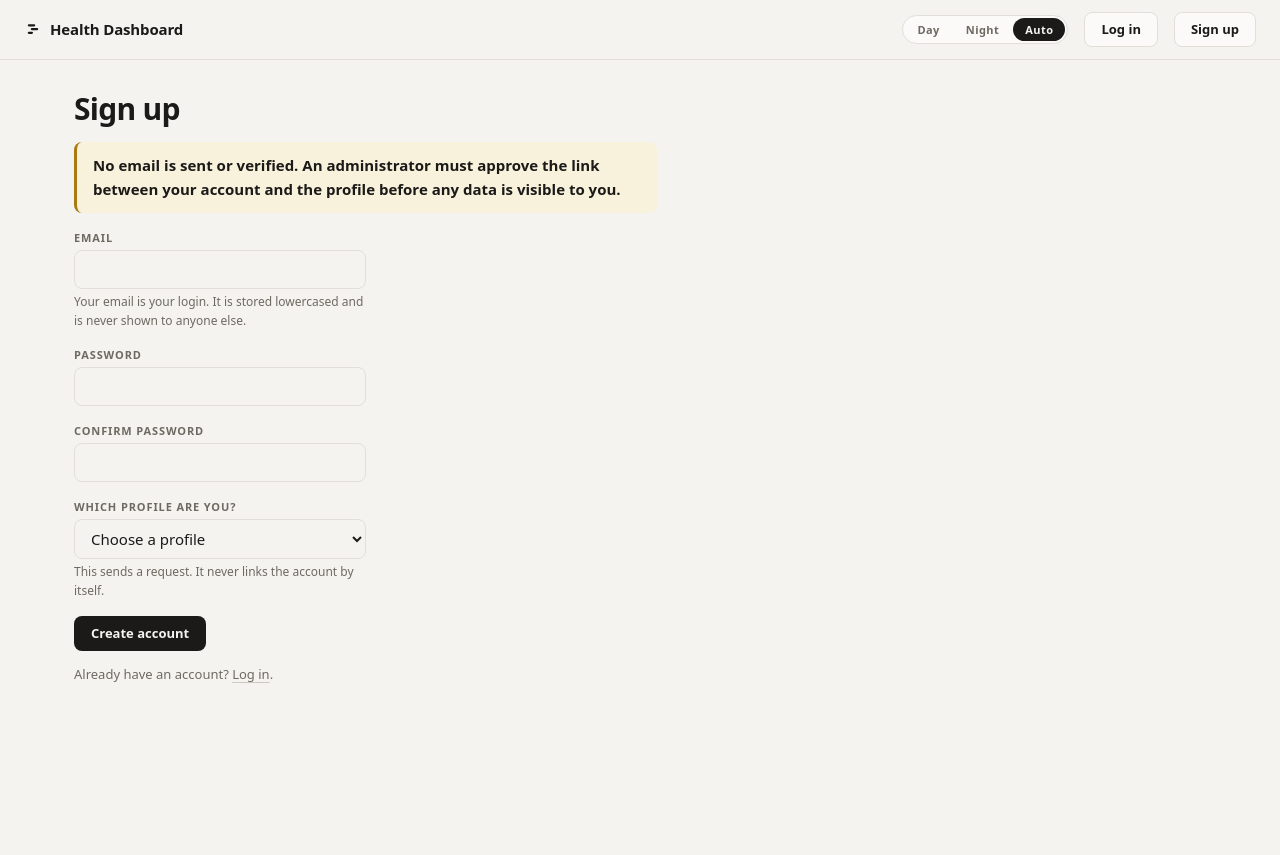
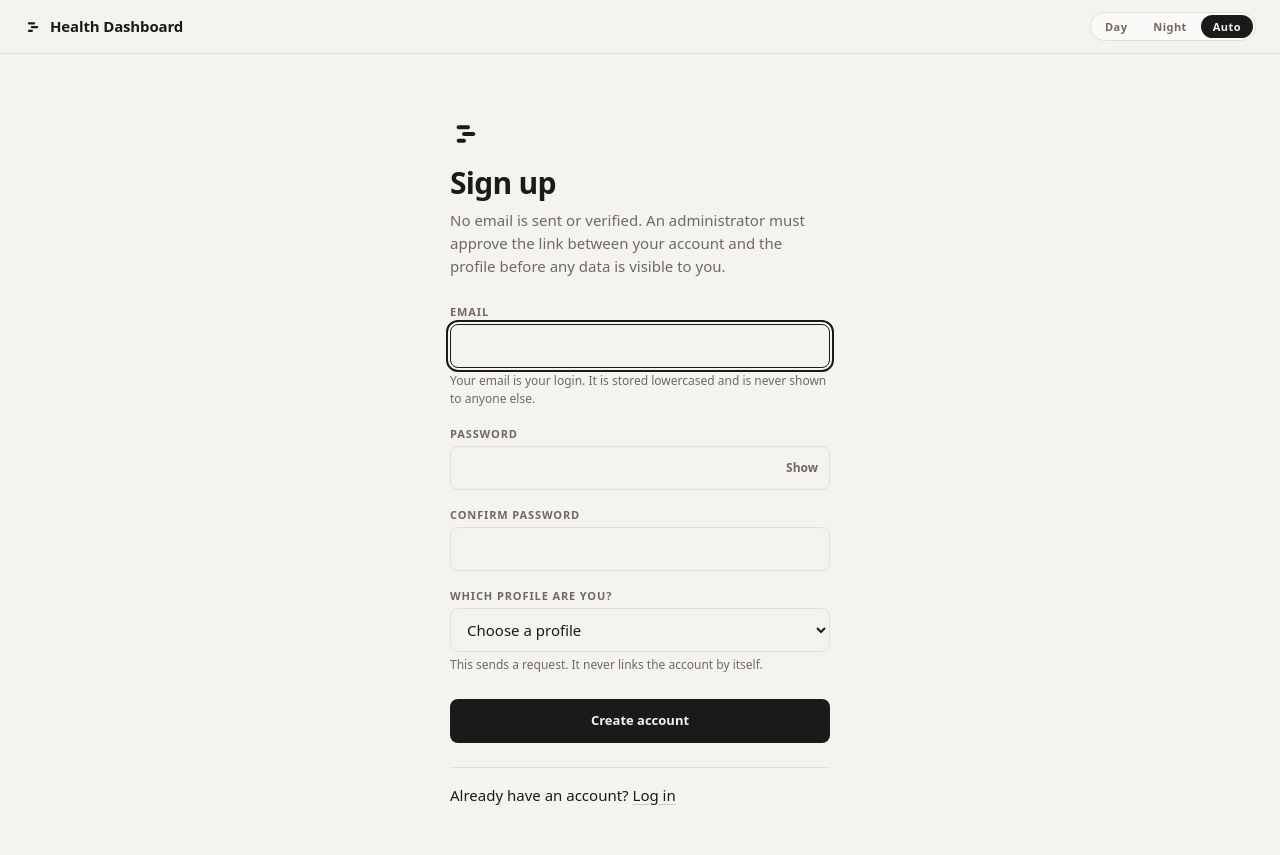
Before and after one commit to anaself02/ai-for-wearables, a Django app: page /signup/ in a window 1280 px wide. Before the commit the page ends 683 px from the top, so only its background shows below. Run offline with Django 5.2, Linux system fonts and the light colour scheme; data comes from the database, SQL or seed files in the repository.

Commit message:
feat(ui): redesign login and signup, add admin button

```diff
--- a/members/views.py
+++ b/members/views.py
@@ -69,6 +69,8 @@ def login_view(request):
                 throttle.reset(email)
                 login(request, user)
                 return redirect(safe_next(request))
+    elif request.method == "POST":
+        error = NOT_AVAILABLE      # an empty field gets the same one message
     return render(request, "members/login.html",
                   {"form": form, "error": error,
                    "next": request.GET.get("next", "")})
--- a/static/app.css
+++ b/static/app.css
@@ -243,7 +243,7 @@ header.topbar {
 .tab:hover { color: var(--ink); background: var(--surface-2); }
 .tab.is-current { background: var(--ink); color: var(--ground); }
 
-.topbar-end { display: flex; align-items: center; gap: var(--s4); }
+.topbar-end { display: flex; flex-wrap: wrap; align-items: center; gap: var(--s4); }
 .topbar-end form { display: flex; align-items: center; gap: var(--s3); }
 .who { color: var(--ink-3); font-size: var(--t-sm); }
 
@@ -733,6 +733,8 @@ dl.meta dd { margin: 0; overflow-wrap: anywhere; }
   .tab { padding: var(--s1) var(--s3); }
   main { padding: var(--s5) var(--s4) var(--s6); }
   .who { display: none; }
+  .topbar-end { gap: var(--s2); }
+  .auth { margin-top: var(--s4); }
 }
 
 @media (max-width: 560px) {
@@ -777,6 +779,42 @@ dl.meta dd { margin: 0; overflow-wrap: anywhere; }
 
 .settings-form { max-width: 46ch; }
 
+/* ---- log in and sign up -------------------------------------------------- */
+
+/* One narrow column, centred: mark, heading, one line, the form. No card, no
+   box; a hairline separates the form from what comes after it. Existing
+   tokens only, and --neg only for error text (via .field-error). */
+.auth { max-width: 380px; margin: var(--s6) auto 0; }
+.auth-mark { width: 32px; height: 32px; display: block; margin-bottom: var(--s4); }
+.auth h1 { margin: 0 0 var(--s2); }
+.auth-lede { margin: 0 0 var(--s5); color: var(--ink-3); }
+.auth .field { max-width: none; }
+.auth .field input, .auth .field select { min-height: 44px; }
+.auth .field input[aria-invalid="true"], .auth .field select[aria-invalid="true"] { border-color: var(--neg); }
+.auth .field-error { margin: 0 0 var(--s4); }
+.auth .field .field-error { margin: var(--s1) 0 0; }
+.reveal-wrap { position: relative; }
+.reveal-wrap input { padding-right: 64px; }
+.reveal {
+  position: absolute;
+  top: 0;
+  right: 0;
+  min-width: 44px;
+  height: 100%;
+  min-height: 44px;
+  padding: 0 var(--s3);
+  border: 0;
+  background: transparent;
+  color: var(--ink-3);
+  font: var(--w-semi) var(--t-label)/1 var(--sans);
+  cursor: pointer;
+}
+.reveal:hover, .reveal[aria-pressed="true"] { color: var(--ink); }
+.reveal[hidden] { display: none; }
+.auth-submit { width: 100%; min-height: 44px; margin-top: var(--s2); }
+.auth-foot { margin: var(--s5) 0 0; padding-top: var(--s4); border-top: 1px solid var(--rule); }
+.auth-foot + .auth-foot { margin-top: var(--s2); padding-top: 0; border-top: 0; }
+
 /* ---- people: the chooser and the person bar ------------------------------ */
 
 /* Two cards side by side, stacked on a narrow screen. minmax(0, 1fr) lets a card
--- a/templates/base.html
+++ b/templates/base.html
@@ -78,6 +78,7 @@
         <span class="device-chip">{{ person.device_label }}</span>
       </span>
       {% if user.is_staff %}<a class="btn secondary" href="{% url 'people:home' %}">Switch</a>{% endif %}
+      {% if request.user.is_staff %}<a class="btn secondary" href="{% url 'admin:index' %}">Admin</a>{% endif %}
       {% comment %}
         Three states, not a two-way switch: following the system is a real
         answer and the only one that can be right at both ends of a day.
@@ -94,6 +95,7 @@
     </div>
   {% else %}
     <div class="topbar-end">
+      {% if request.user.is_staff %}<a class="btn secondary" href="{% url 'admin:index' %}">Admin</a>{% endif %}
       <div class="theme" role="group" aria-label="Theme">
         <button class="theme-option" type="button" data-theme-set="light">Day</button>
         <button class="theme-option" type="button" data-theme-set="dark">Night</button>
@@ -105,8 +107,11 @@
           <button class="btn secondary" type="submit">Log out</button>
         </form>
       {% else %}
+        {# The log-in and sign-up pages blank this: the form is the page. #}
+        {% block signed_out_links %}
         <a class="btn secondary" href="{% url 'members:login' %}">Log in</a>
         <a class="btn secondary" href="{% url 'members:signup' %}">Sign up</a>
+        {% endblock %}
       {% endif %}
     </div>
   {% endif %}
--- /dev/null
+++ b/templates/members/_reveal.html
@@ -0,0 +1,8 @@
+{% comment %}
+  Show / hide for a password field. Hidden until the script below unhides it,
+  so without JavaScript the field is a plain password field and nothing is
+  offered that cannot work. The name stays "Show password"; aria-pressed
+  carries the state.
+{% endcomment %}
+<button class="reveal" type="button" data-reveal="{{ target }}" aria-controls="{{ target }}"
+        aria-pressed="false" aria-label="Show password" hidden>Show</button>
--- /dev/null
+++ b/templates/members/_reveal_script.html
@@ -0,0 +1,12 @@
+<script>
+  document.querySelectorAll("[data-reveal]").forEach(function (button) {
+    var input = document.getElementById(button.getAttribute("data-reveal"));
+    if (!input) return;
+    button.hidden = false;
+    button.addEventListener("click", function () {
+      var show = input.type === "password";
+      input.type = show ? "text" : "password";
+      button.setAttribute("aria-pressed", show ? "true" : "false");
+    });
+  });
+</script>
--- a/templates/members/signup.html
+++ b/templates/members/signup.html
@@ -1,51 +1,64 @@
 {% extends "base.html" %}
 {% block title %}Sign up - Health Dashboard{% endblock %}
+{% block signed_out_links %}{% endblock %}
 
 {% block content %}
+<div class="auth">
+  {% include "_mark.html" with class="auth-mark" %}
   <h1>Sign up</h1>
-  <p class="notice"><strong>{{ notice }}</strong></p>
+  <p class="auth-lede">{{ notice }}</p>
 
   {% if no_profiles %}
-    <div class="notice error"><strong>Every profile already has a linked account, so there is nothing to sign up for.</strong></div>
+    <p class="field-error" role="alert">Every profile already has a linked account, so there is nothing to sign up for.</p>
   {% endif %}
 
-  <form method="post" class="settings-form" novalidate>
+  <form method="post" novalidate>
     {% csrf_token %}
 
     <div class="field">
       <label for="id_email">Email</label>
       <input id="id_email" type="email" name="email" value="{{ form.email.value|default:'' }}"
-             autocomplete="username" required>
-      <p class="field-help">Your email is your login. It is stored lowercased and is never shown to anyone else.</p>
-      {% for error in form.email.errors %}<p class="field-error">{{ error }}</p>{% endfor %}
+             autocomplete="email" required autofocus aria-describedby="email-help{% if form.email.errors %} email-error{% endif %}"
+             {% if form.email.errors %}aria-invalid="true"{% endif %}>
+      <p class="field-help" id="email-help">Your email is your login. It is stored lowercased and is never shown to anyone else.</p>
+      {% if form.email.errors %}<p class="field-error" id="email-error" role="alert">{{ form.email.errors|join:" " }}</p>{% endif %}
     </div>
 
     <div class="field">
       <label for="id_password1">Password</label>
-      <input id="id_password1" type="password" name="password1" autocomplete="new-password" required>
-      {% for error in form.password1.errors %}<p class="field-error">{{ error }}</p>{% endfor %}
+      <div class="reveal-wrap">
+        <input id="id_password1" type="password" name="password1" autocomplete="new-password" required
+               {% if form.password1.errors %}aria-invalid="true" aria-describedby="password1-error"{% endif %}>
+        {% include "members/_reveal.html" with target="id_password1" %}
+      </div>
+      {% if form.password1.errors %}<p class="field-error" id="password1-error" role="alert">{{ form.password1.errors|join:" " }}</p>{% endif %}
     </div>
 
     <div class="field">
       <label for="id_password2">Confirm password</label>
-      <input id="id_password2" type="password" name="password2" autocomplete="new-password" required>
-      {% for error in form.password2.errors %}<p class="field-error">{{ error }}</p>{% endfor %}
+      <input id="id_password2" type="password" name="password2" autocomplete="new-password" required
+             {% if form.password2.errors %}aria-invalid="true" aria-describedby="password2-error"{% endif %}>
+      {% if form.password2.errors %}<p class="field-error" id="password2-error" role="alert">{{ form.password2.errors|join:" " }}</p>{% endif %}
     </div>
 
     <div class="field">
       <label for="id_person">Which profile are you?</label>
-      <select id="id_person" name="person" required>
+      <select id="id_person" name="person" required aria-describedby="person-help{% if form.person.errors %} person-error{% endif %}"
+              {% if form.person.errors %}aria-invalid="true"{% endif %}>
         <option value="">Choose a profile</option>
         {% for person in form.fields.person.queryset %}
           <option value="{{ person.pk }}" {% if form.person.value|stringformat:"s" == person.pk|stringformat:"s" %}selected{% endif %}>{{ person.display_name }}</option>
         {% endfor %}
       </select>
-      <p class="field-help">This sends a request. It never links the account by itself.</p>
-      {% for error in form.person.errors %}<p class="field-error">{{ error }}</p>{% endfor %}
+      <p class="field-help" id="person-help">This sends a request. It never links the account by itself.</p>
+      {% if form.person.errors %}<p class="field-error" id="person-error" role="alert">{{ form.person.errors|join:" " }}</p>{% endif %}
     </div>
 
-    <button class="btn" type="submit">Create account</button>
+    <button class="btn auth-submit" type="submit">Create account</button>
   </form>
 
-  <p class="muted small">Already have an account? <a href="{% url 'members:login' %}">Log in</a>.</p>
+  <p class="auth-foot">Already have an account? <a href="{% url 'members:login' %}">Log in</a></p>
+</div>
 {% endblock %}
+
+{% block scripts %}{% include "members/_reveal_script.html" %}{% endblock %}
```
Also changed, not shown: members/test_ui.py (+53 -0 lines), templates/members/login.html (+20 -9 lines).
